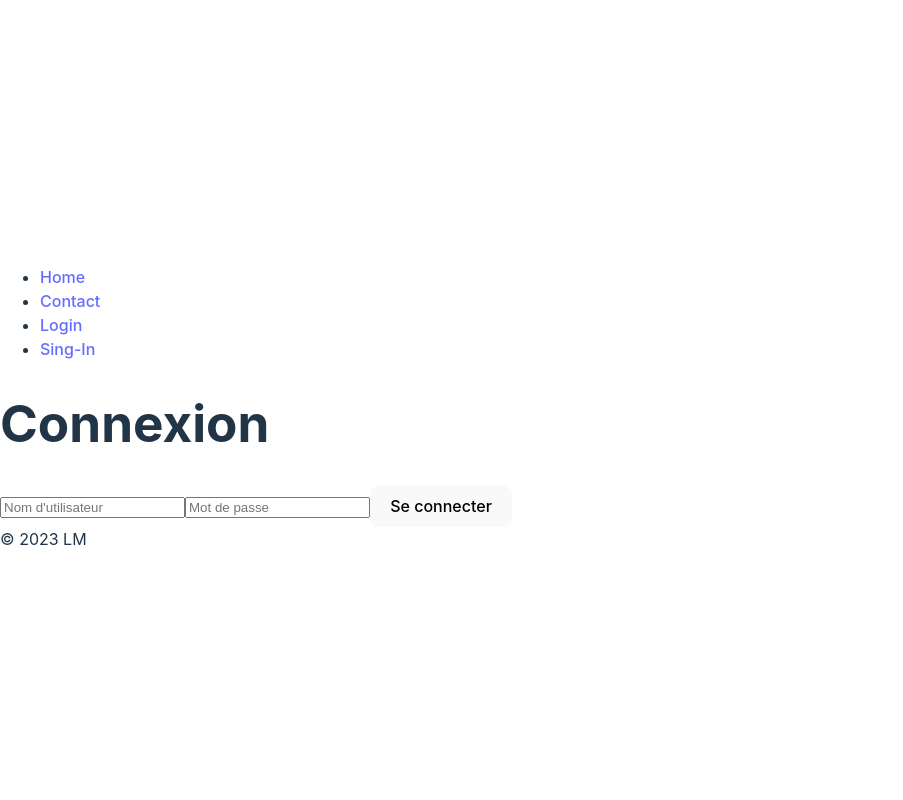
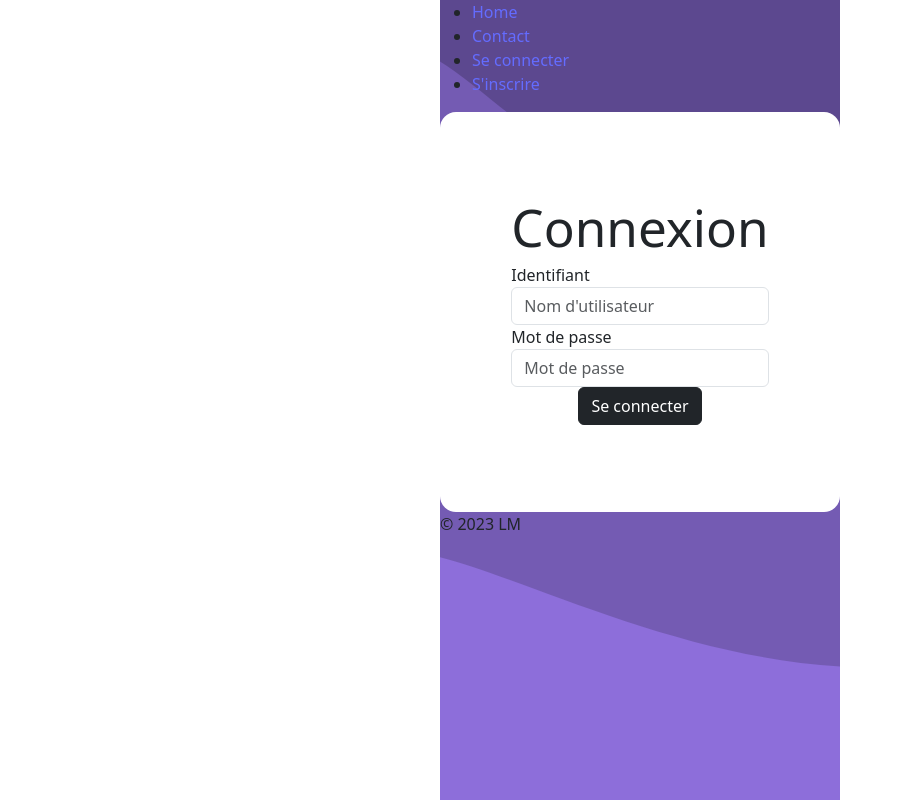
Before and after one commit to MRCThomas/LaManuBox-project, a React (Vite) app: page /login in a window 1280 px wide. Shown: the whole page, without its empty margins (0-903 px from the left). Built offline with nearby package versions, Linux system fonts and the light colour scheme.

Commit message:
🐛 Hot Fix Routes + design par route

```diff
--- a/src/App.jsx
+++ b/src/App.jsx
@@ -25,7 +25,7 @@
           element: <Contact />,
         },
         {
-          path: 'home',
+          index:true,
           element: <HomePage />,
         },
       ]
--- a/src/Template.jsx
+++ b/src/Template.jsx
@@ -1,16 +1,32 @@
-import React from 'react'
+import React, { useEffect, useState } from 'react'
 import Header from './components/Header'
 import Footer from './components/Footer'
-import { Outlet } from 'react-router-dom'
+import { Outlet, useLocation } from 'react-router-dom'
 
 export default function Template() {
+    const location = useLocation();
+    const [id, setId] = useState('');
+    useEffect(() => {
+        switch (location.pathname) {
+            case '/login':
+                setId('login');
+                break;
+            case "/":
+                setId("home");
+                break;
+            default:
+                setId('error')
+                break
+        }
+    }, [location])
     return (
-        <>
+        <div id={id}>
             <Header />
             <main>
                 <Outlet />
             </main>
             <Footer />
-        </>
+        </div>
+
     )
 }
--- /dev/null
+++ b/src/assets/styles/Login.css
@@ -0,0 +1,19 @@
+/* *{
+    border: 1px solid red;
+} */
+body{
+
+    display: block!important;
+}
+#login{
+    background-image: url('../images/background-connexion.svg');
+    background-repeat: no-repeat;
+    background-size: cover;
+    min-height: 100vh;
+}
+.col-md-4{
+    background-color: white;
+    border-radius: 1em;
+    width: 50vh;
+    height: 50vh;
+}
--- a/src/components/Header.jsx
+++ b/src/components/Header.jsx
@@ -13,10 +13,10 @@
                         <NavLink to="contact">Contact</NavLink>
                     </li>
                     <li>
-                        <NavLink to="login">Login</NavLink>
+                        <NavLink to="login">Se connecter</NavLink>
                     </li>
                     <li>
-                        <NavLink to="sing-in">Sing-In</NavLink>
+                        <NavLink to="sing-in">S'inscrire</NavLink>
                     </li>
                 </ul>
             </nav>
--- a/src/components/Login.jsx
+++ b/src/components/Login.jsx
@@ -1,11 +1,13 @@
 import React, { useState } from 'react';
-import { useNavigate } from 'react-router-dom';
+import {useNavigate} from 'react-router-dom';
+import 'bootstrap/dist/css/bootstrap.css'
+import '../assets/styles/Login.css'
 
 function Login() {
     const [username, setUsername] = useState('');
     const [password, setPassword] = useState('');
 
-    const navigate = useNavigate(); // Récupérez l'objet navigate
+    const navigate = useNavigate();
 
     const handleLogin = () => {
         const storedUsername = localStorage.getItem('username');
@@ -21,22 +23,37 @@
 
     return (
         <>
-            <div>
+            <div className="container">
+                <div className="row justify-content-center">
+                    <div className="col-md-4 d-flex justify-content-center flex-column align-items-center">
+                        <form>
+                            <div className="form-group">
                                 <h1>Connexion</h1>
+                                <label htmlFor="identifiant">Identifiant</label>
                                 <input
                                     type="text"
+                                    className="form-control"
                                     placeholder="Nom d'utilisateur"
                                     value={username}
                                     onChange={(e) => setUsername(e.target.value)}
                                 />
+                                <label htmlFor="mot de passe">Mot de passe</label>
                                 <input
                                     type="password"
+                                    className="form-control"
                                     placeholder="Mot de passe"
                                     value={password}
                                     onChange={(e) => setPassword(e.target.value)}
                                 />
-                <button onClick={handleLogin}>Se connecter</button>
+                                <div className="d-flex justify-content-center">
+                                    <button className="btn btn-dark" onClick={handleLogin}>Se connecter</button>
                                 </div>
+                            </div>
+                        </form>
+                    </div>
+                </div>
+            </div>
+
         </>
     );
 }
--- a/src/pages/Home.jsx
+++ b/src/pages/Home.jsx
@@ -2,6 +2,6 @@
 
 export default function Home() {
   return (
-    <h1>Bienvenu</h1>
+    <h1>Bienvenue</h1>
   )
 }
```
Also changed, not shown: src/assets/images/background-connexion.svg (added), src/assets/images/logo-la-manu-box.svg (added), src/assets/styles/createAccount.css (added). Lines whose indentation alone changed are shown as unchanged.
